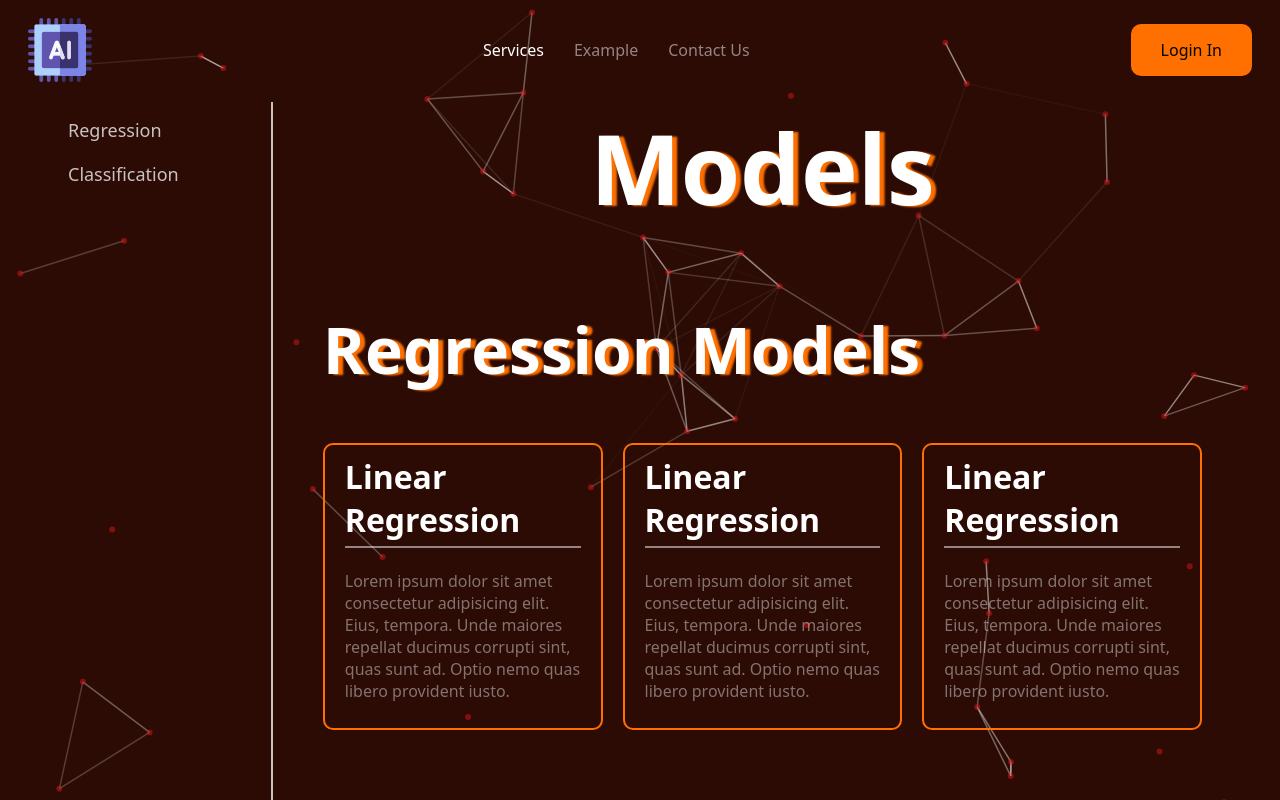
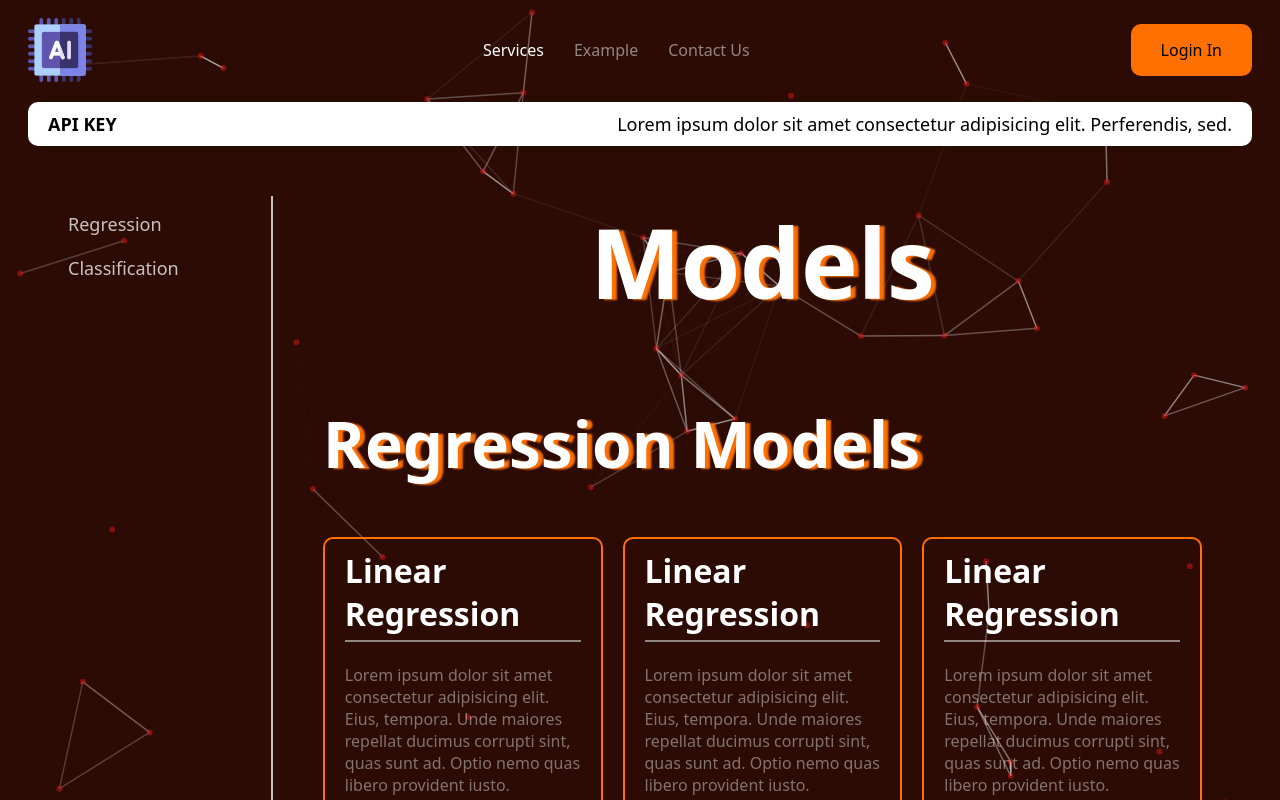
Before and after one commit to TRAVELLER00012/AiServices, a React (Vite) app: page /mainpage in a window 1280 px wide. Shown: the top 800 px of the page. Built offline with nearby package versions, Linux system fonts and the light colour scheme.

Commit message:
add api key

```diff
--- a/src/MainPage/MainPage.tsx
+++ b/src/MainPage/MainPage.tsx
@@ -10,6 +10,7 @@ const MainPage = () => {
         <>
             <ParticleBackground />
             <MainPageNavBar services={true} />
+            <div className={styles.apiKey}><span>API KEY</span><span>Lorem ipsum dolor sit amet consectetur adipisicing elit. Perferendis, sed.</span></div>
             <div className={styles.main}>
                 <SideBar items={[{itemLink:"#regression",itemName:"Regression"},{itemName:"Classification",itemLink:"#classification"}]}/>
                 <div className={styles.mainPage}>
--- a/src/styles/mainPage.module.css
+++ b/src/styles/mainPage.module.css
@@ -19,3 +19,16 @@
 .modelGrid div{
     border-radius: 10px;
 }
+.apiKey{
+    display: flex;
+    font-size: 1.125rem;
+    justify-content: space-between;
+    background-color: white;
+    color: black;
+    padding: 10px 20px;
+    border-radius: 10px;
+    margin-bottom: 50px;
+}
+.apiKey span:first-child{
+    font-weight: bold;
+}
```
